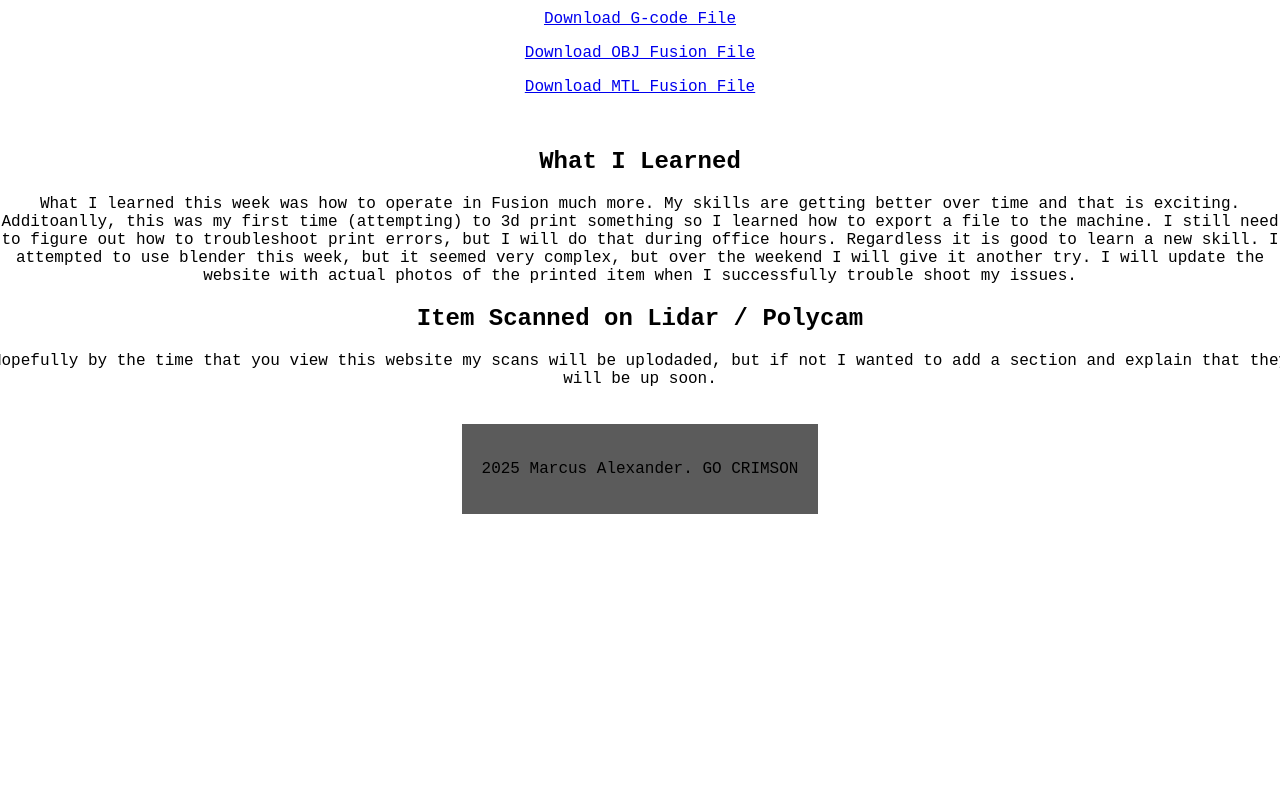
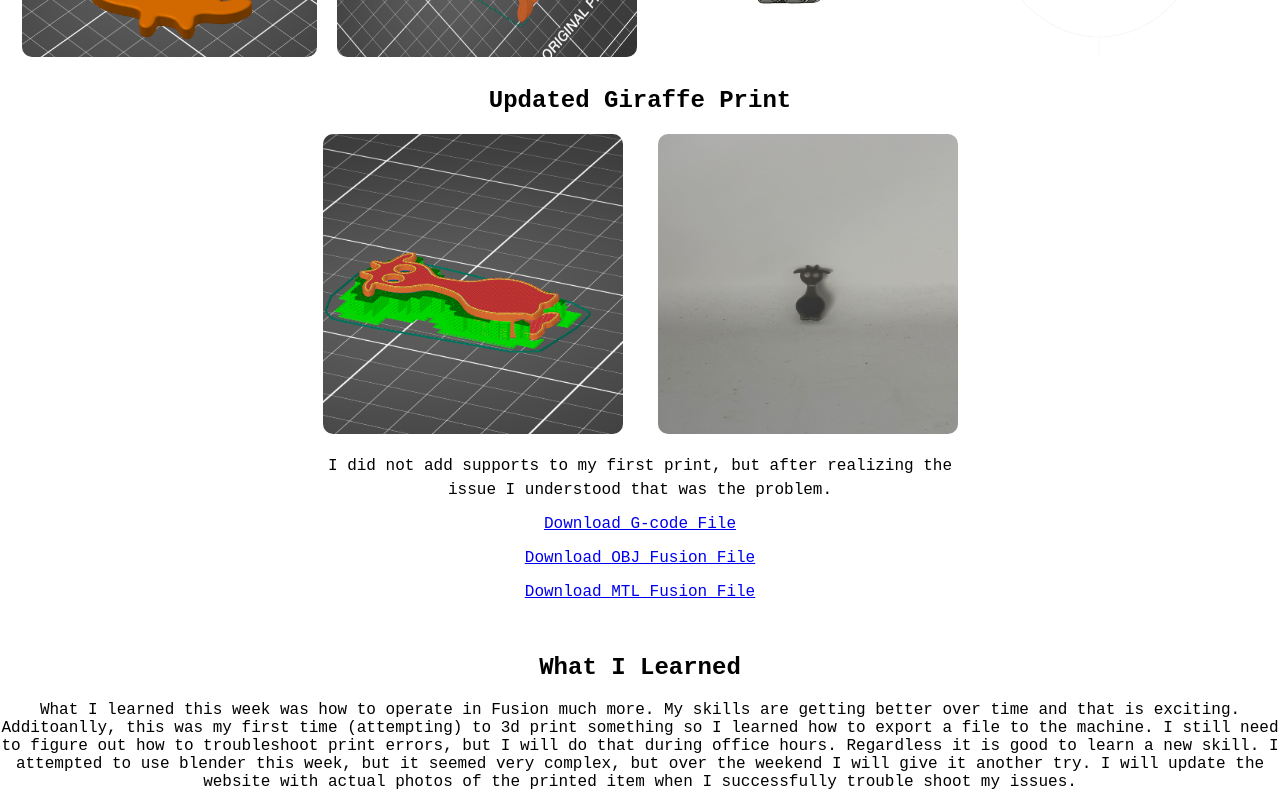
Before and after one commit to MarcusAlex20/Marcus-Alexander-PS70-Website, a plain HTML site: page 3d_print_and_scan.html in a window 1280 px wide. Shown: the part 681-1475 px from the top of the page. Before the commit the page ends 1195 px from the top, so only its background shows below. Drawn offline with Linux system fonts and the light colour scheme.

Commit message:
updated 3d print images

```diff
--- a/3d_print_and_scan.html
+++ b/3d_print_and_scan.html
@@ -37,7 +37,7 @@
             color: black;
         }
         .content {
-            padding-top: 5in;
+            padding-top: 11in; /* Move the title down by 4 inches */
             text-align: center;
         }
         .about-print-scan {
@@ -105,6 +105,14 @@
                 <img src="images/Fusion Giraffe.png" alt="Prusa Giraffe Image 2"> <!-- Image of the Prusa giraffe -->
                 <img src="images/fusion giraffe 2.png" alt="Prusa Giraffe Image 2"> <!-- Image of the Prusa giraffe -->
             </div>
+            <div class="uploaded-giraffe-print">
+                <h2>Updated Giraffe Print</h2>
+                <div class="images">
+                    <img src="images/MA giraffe w supports .png" alt="Uploaded Giraffe Print Image 1"> <!-- Image of the uploaded giraffe print -->
+                    <img src="images/Completed Giraffe.jpeg" alt="Uploaded Giraffe Print Image 2"> <!-- Image of the uploaded giraffe print -->
+                </div>
+                <p>I did not add supports to my first print, but after realizing the issue I understood that was the problem.</p>
+            </div>
             <p><a href="files/Giraffe.gcode" download>Download G-code File</a></p> <!-- Download link for the G-code file -->
             <p><a href="files/Fusion Giraffe.mtl" download>Download OBJ Fusion File</a></p> <!-- Download link for the OBJ file -->
             <p><a href="files/Fusion Giraffe.mtl" download>Download MTL Fusion File</a></p> <!-- Download link for the MTL file -->
```
Also changed, not shown: images/Completed Giraffe.jpeg (added), images/MA giraffe w supports .png (added), 1 other file.
